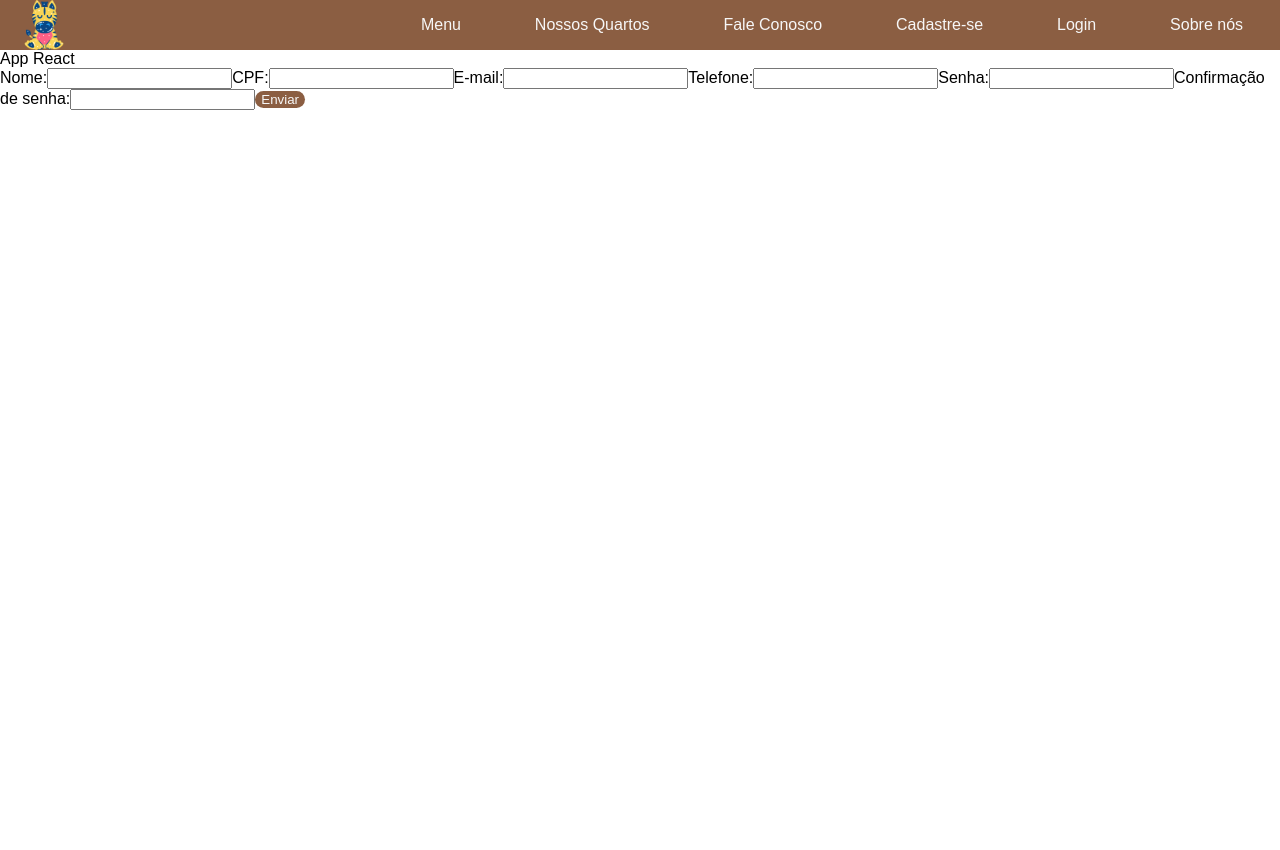
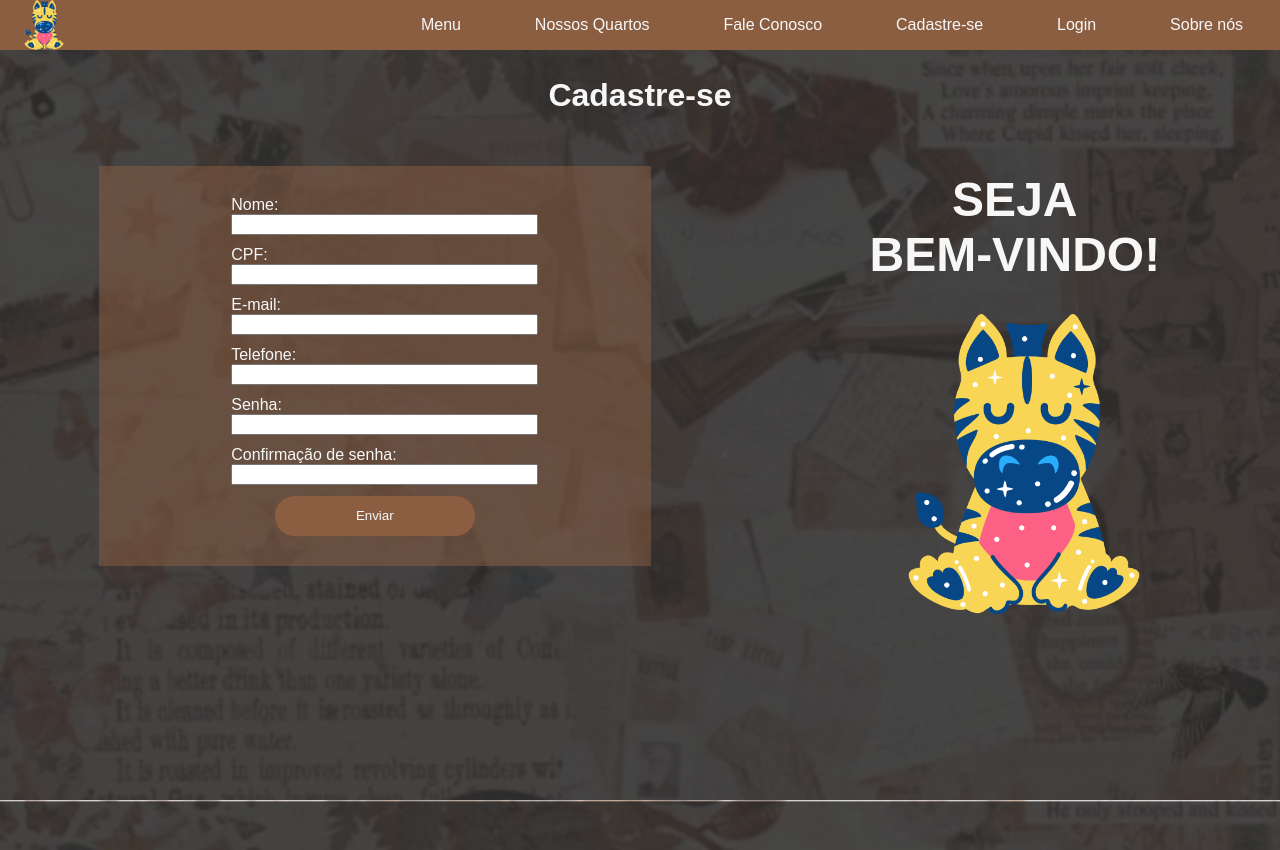
Before and after one commit to imogawa/Hotel-Transilvania, a React (Create React App) app: page /cadastro in a window 1280 px wide. Built offline with nearby package versions, Linux system fonts and the light colour scheme.

Commit message:
Criação da page cadastro

```diff
--- a/public/index.html
+++ b/public/index.html
@@ -43,9 +43,12 @@
       body{
         margin: 0;
         padding: 0;
-        background: #FFFFFF 0% 0% no-repeat padding-box;
+        background-image: url("background.png");
+        background-repeat: repeat-y;
+        background-size: cover;
         height: 100%;
         font-family: Arial, Helvetica, sans-serif;
+        color: rgb(247, 247, 247);
       }
       html{
         height: 100%;
@@ -53,6 +56,8 @@
       }
       .main{
         margin-top: 50px;
+        width: 100%;
+        min-height: fit-content;
       }
     </style>
   </body>
--- a/src/App.js
+++ b/src/App.js
@@ -8,7 +8,6 @@ const App = () => {
   <>
     <Header/>
     <div className='main'>
-      App React
       <Cadastro />
     </div>
   </>
--- a/src/Services/PostAPI.js
+++ b/src/Services/PostAPI.js
@@ -6,31 +6,16 @@ export async function HospedesPost(Hospede){
 }
 
 export async function ReservasPost(Reserva){
-    try {
     const response = await Post(Reserva, "reservas")
     return response
-    } catch (e) {
-        console.log(e)
-        return []
-    }
 }
 
 export async function QuartosPost(Quarto){
-    try {
     const response = await Post(Quarto, "Quarto")
     return response
-    } catch (e) {
-        console.log(e)
-        return []
-    }
 }
 
 export async function FuncionariosPost(Funcionario){
-    try {
     const response = await Post(Funcionario, "funcionarios")
     return response
-    } catch (e) {
-        console.log(e)
-        return []
 }
-}
--- a/src/pages/Cadastro/Cadastro.jsx
+++ b/src/pages/Cadastro/Cadastro.jsx
@@ -2,6 +2,7 @@ import React, { useState } from "react";
 import modelaHospede from "../../Services/HospedeService";
 import { HospedesPost } from "../../Services/PostAPI";
 import Botao from "../../components/Botao/Botao";
+import logo from "../../assets/zebra.png"
 import style from "./Cadastro.module.css"
 
 export default function Cadastro(){
@@ -38,6 +39,10 @@ export default function Cadastro(){
     }
 
     return(
+        <div className={style.cadastro}>
+            <h2>Cadastre-se</h2>
+            <div>
+                <div className={style.formulario}>
                     <form>
                         <label >
                             Nome:
@@ -63,7 +68,16 @@ export default function Cadastro(){
                             Confirmação de senha:
                             <input type="text" onKeyUp={(event)=>setConfirmacaoSenha(event.target.value)} />
                         </label>
-            <Botao texto={"Enviar"} click={cadastrarHospede} />
                     </form>
+                        <div>
+                            <Botao texto={"Enviar"} click={cadastrarHospede} largura={"200px"} altura={"40px"} />
+                        </div>
+                </div>
+                <div className={style.saudacao}>
+                    <h1>SEJA<br/>BEM-VINDO!</h1>
+                    <img src={logo} alt="logo" />
+                </div>
+            </div>
+        </div>
     )
 }
--- a/src/pages/Cadastro/Cadastro.module.css
+++ b/src/pages/Cadastro/Cadastro.module.css
@@ -0,0 +1,68 @@
+.cadastro{
+    display: flex;
+    flex-direction: column;
+    width: 100%;
+    height: 1vh;
+}
+
+.cadastro > h2 {
+    width: 100%;
+    text-align: center;
+    font-size: xx-large;
+}
+
+.cadastro > div {
+    display: flex;
+    justify-content: space-around;
+}
+
+.formulario{
+    display: flex;
+    flex-direction: column;
+    align-items: center;
+    background-color: rgb(139, 94, 66, 0.5);
+    width: 40%;
+    margin: 2%;
+    height: fit-content;
+    padding: 20px;
+}
+
+.cadastro > div > div > form{
+    display: flex;
+    flex-direction: column;
+    align-items: flex-start;
+    width: 60%;
+}
+
+.cadastro > div > div > form > label {
+    display: flex;
+    flex-direction: column;
+    width: 100%;
+    height: 30px;
+    margin: 10px;
+}
+
+.cadastro > div > div > div{
+    display: flex;
+    justify-content: center;
+    width: 40%;
+    margin: 10px;
+}
+
+.saudacao{
+    display: flex;
+    flex-direction: column;
+    align-items: center;
+    width: 30%;
+    height: 40%;
+}
+
+.saudacao > img{
+    height: 300px;
+}
+
+.saudacao > h1 {
+    width: 100%;
+    text-align: center;
+    font-size: 3em;
+}
```
Also changed, not shown: public/background.png (added). Lines whose indentation alone changed are shown as unchanged.
